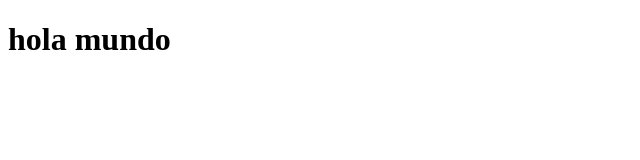
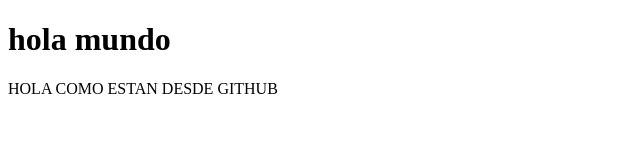
Before and after one commit to margothflores/Pagina, a plain HTML site: page index.html in a window 1280 px wide. Shown: the whole page, without its empty margins (0-640 px from the left). Drawn offline with Linux system fonts and the light colour scheme.

Commit message:
Cambios Joseee

```diff
--- a/index.html
+++ b/index.html
@@ -6,5 +6,6 @@
 <body>
 
 <h1>hola mundo</h1>
+HOLA COMO ESTAN DESDE GITHUB
 </body>
 </html>
```
